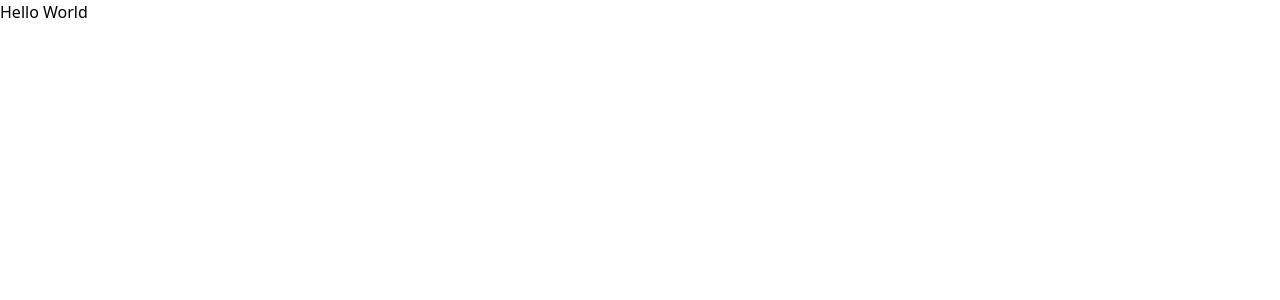
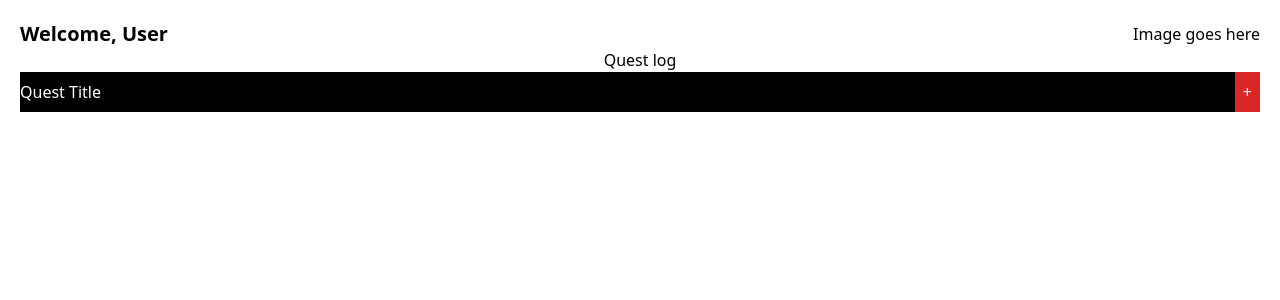
Before and after one commit to Jad229/LifeQuest, a Next.js app: page / in a window 1280 px wide. Shown: the top 300 px of the page. Built offline with nearby package versions, Linux system fonts and the light colour scheme.

Commit message:
created sample home dashboard

```diff
--- a/app/page.tsx
+++ b/app/page.tsx
@@ -1,9 +1,19 @@
-import Image from "next/image";
-
 export default function Home() {
   return (
-    <div>
-      <h1>Hello World</h1>
-    </div>
+    <main className="p-5">
+      <div className="flex justify-between items-center">
+        <h2 className="font-bold text-xl">Welcome, User</h2>
+        <div>Image goes here</div>
+      </div>
+      <section className="text-center flex-col">
+        <h1>Quest log</h1>
+        <div>
+          <div className="flex justify-between items-center bg-black text-white">
+            <h3>Quest Title</h3>
+            <button className="bg-red-600 p-2">+</button>
+          </div>
+        </div>
+      </section>
+    </main>
   );
 }
```
